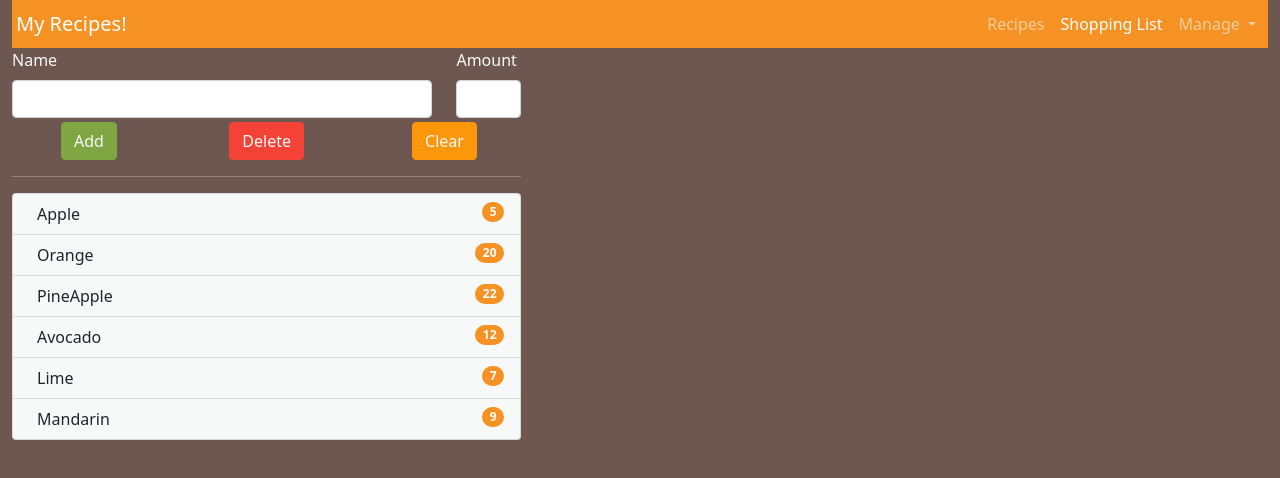
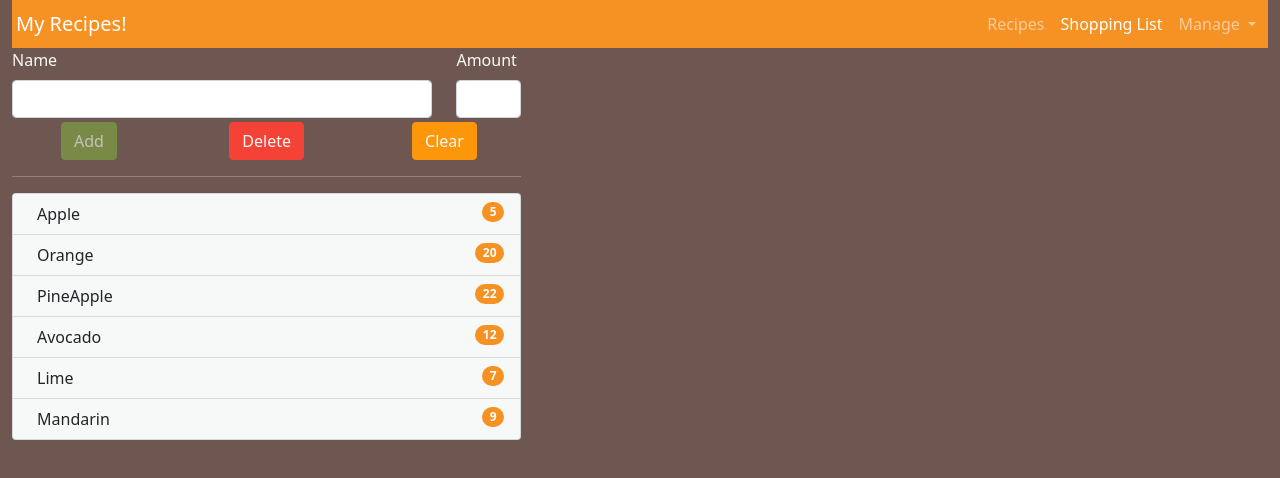
Before and after one commit to aravindanvenkataraju/angular-projects, an Angular app in the folder my-recipe-app/: page /shopping-list in a window 1280 px wide. Shown: the top 478 px of the page. Built offline with nearby package versions, Linux system fonts and the light colour scheme.

Commit message:
my-recipe-app, add validations to shopping edit component

```diff
--- a/my-recipe-app/src/app/components/shopping-list/shopping-edit/shopping-edit.component.html
+++ b/my-recipe-app/src/app/components/shopping-list/shopping-edit/shopping-edit.component.html
@@ -10,6 +10,7 @@
             id="ingredientName"
             name="ingredientName"
             ngModel
+            required
           />
         </div>
         <div class="col-2">
@@ -20,12 +21,20 @@
             id="ingredientAmount"
             name="ingredientAmount"
             ngModel
+            required
+            min="0"
           />
         </div>
       </div>
       <div class="row pt-1 d-flex justify-content-between">
         <div class="col d-flex justify-content-center">
-          <button class="btn btn-success text-light" type="submit">Add</button>
+          <button
+            class="btn btn-success text-light"
+            type="submit"
+            [disabled]="shoppingEditForm.invalid"
+          >
+            Add
+          </button>
         </div>
         <div class="col d-flex justify-content-center">
           <button class="btn btn-danger text-light" type="button">
```
